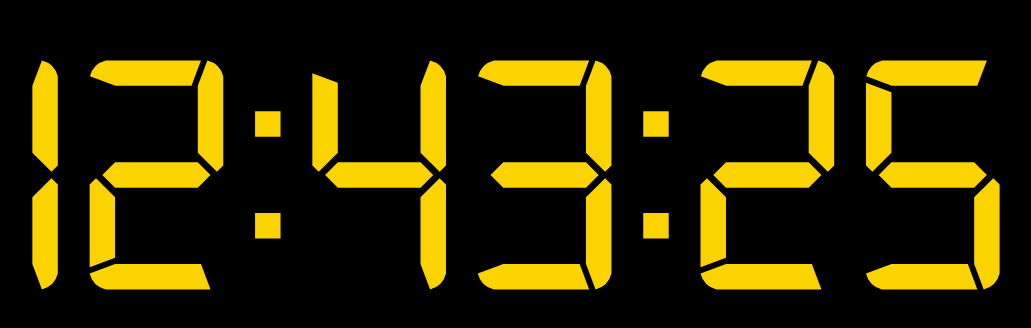
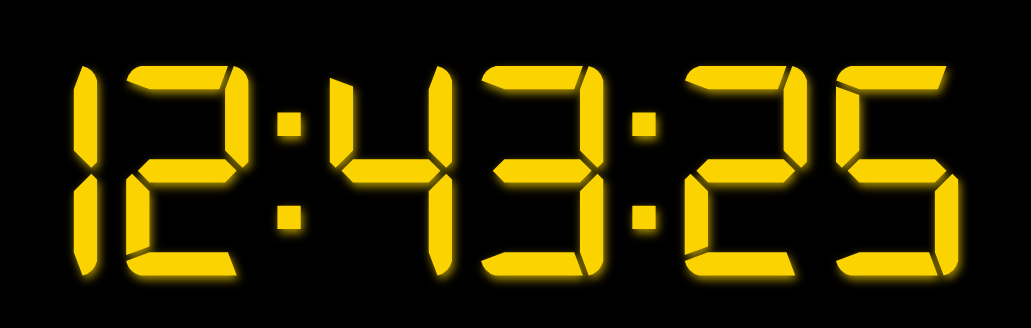
Before and after one commit to mpiechulek/24-clock, a plain HTML site: page index.html in a window 1280 px wide. Shown: the part 270-598 px from the top of the page, without its empty margins (124-1155 px from the left). Drawn offline with Linux system fonts and the light colour scheme.

Commit message:
Added RWD

```diff
--- a/css/style.css
+++ b/css/style.css
@@ -32,6 +32,8 @@ src: url("fonts/digital-7/digital-7.ttf");
 .clock_digits {
     color:#fbd300;
     font-family: "Digital-7", Arial, sans-serif;
-    font-size: 35rem;
+    font-size: 25vw;
     display: block;
+	text-shadow:2px 4px 10px #af9401;
+
 }
```
